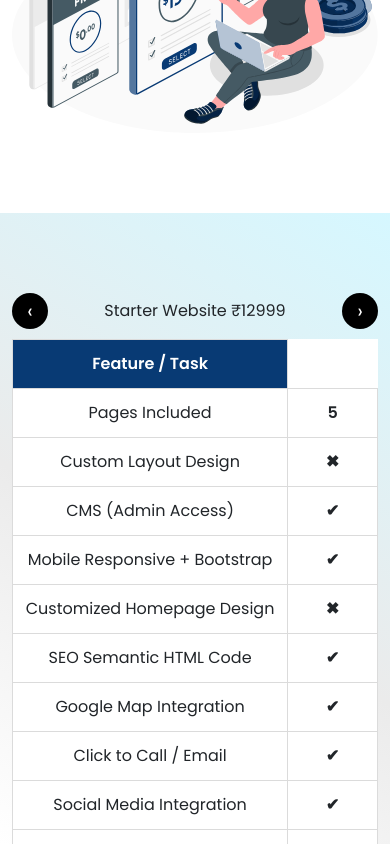
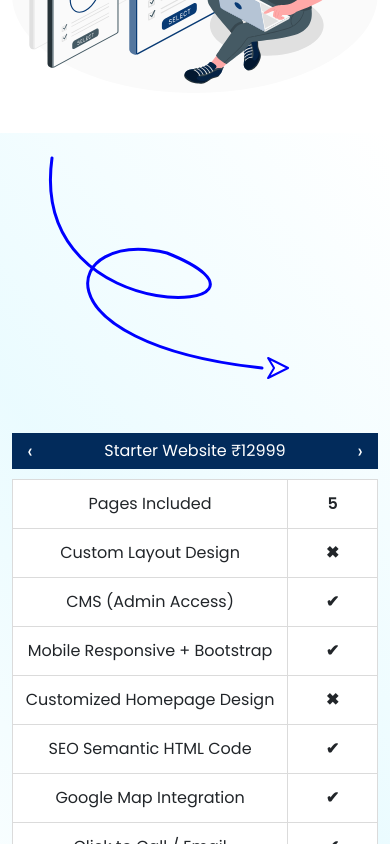
Before and after one commit to webique-technology/webique, a React (Vite) app: page /pricing in a window 390 px wide. Shown: the part 960-1804 px from the top of the page. Built offline with nearby package versions, Linux system fonts and the light colour scheme.

Commit message:
changes done by anupam

```diff
--- a/src/assets/scss/InnerPricing.scss
+++ b/src/assets/scss/InnerPricing.scss
@@ -170,9 +170,17 @@ background: linear-gradient(32deg, rgba(199, 245, 255, 0.65) 0%, rgba(242, 243,
 // }
 }
 
-.pricing-table-section{background: #d6bcf7;
-background: linear-gradient(32deg, rgba(214, 188, 247, 0.54) 0%, rgba(242, 243, 239, 1) 35%, rgba(255, 255, 255, 1) 52%, rgba(235, 235, 235, 1) 73%, rgba(163, 238, 255, 0.45) 100%);
-table.pricing-table {
+.pricing-table-section{background: #DEC5FF8C;
+background: linear-gradient(51deg, rgba(222, 197, 255, 0.54) 0%, rgba(255, 255, 255, 0.82) 35%, rgba(173, 240, 255, 0.25) 67%, rgba(255, 255, 255, 0.71) 100%);
+padding: 0 0 80px;
+.pricing-table {
     background: #fff;
+    thead{
+      position: sticky; top:0;
+
+      @media(max-width:992px) {
+        display: none;
+    }
+    }
 }
 }
--- a/src/assets/scss/InnerServices.scss
+++ b/src/assets/scss/InnerServices.scss
@@ -327,6 +327,18 @@ section.uiux-design-service {
         margin: 40px 0 0;
     }
 
+    @media (max-width: 767px) {
+  .service-slide {
+    width: 80%;
+  }
+}
+
+/* Tablet & above: reset */
+@media (min-width: 768px) {
+  .service-slide {
+    width: auto;
+  }
+}
     .service-card {
         background: $white;
         color: $black;
--- a/src/assets/scss/_common.scss
+++ b/src/assets/scss/_common.scss
@@ -1,6 +1,8 @@
 @import "./variable";
 @import "./mixin";
 
+
+.container-relative{position: relative;}
 h1 {
     font-weight: 700;
     font-size: $font-size-third;
--- a/src/assets/scss/main.scss
+++ b/src/assets/scss/main.scss
@@ -4,6 +4,10 @@
 
 .section-padding {
     padding: 80px 0;
+
+    @media(max-width:576px) {
+           padding: 40px 0;
+        }
 }
 
 .sub-title {
--- a/src/assets/scss/priceTable.scss
+++ b/src/assets/scss/priceTable.scss
@@ -40,11 +40,11 @@ th {
 
   button {
     border: none;
-    background: #000;
-    color: #fff;
+    background: $primary;
+    color: $white;
     width: 36px;
     height: 36px;
-    border-radius: 50%;
+    border-radius: 0%;
     font-size: 20px;
   }
 }
@@ -62,6 +62,12 @@ th {
 
   .plan-switcher {
     display: flex;
+    background: $primary;
+    color: $white;
+    border-radius: 60px;
+    width: 100%;
+    position: sticky;
+    top: 0;
   }
 }
 
--- a/src/components/LogoSlider.jsx
+++ b/src/components/LogoSlider.jsx
@@ -39,7 +39,7 @@ const LogoSlider = ({ data, title }) => {
             spaceBetween: 20,
           },
           768: {
-            slidesPerView: 3,
+            slidesPerView: 5,
             spaceBetween: 24,
           },
           1024: {
--- a/src/components/ServiceSlider.jsx
+++ b/src/components/ServiceSlider.jsx
@@ -39,7 +39,7 @@ const ServiceSlider = ({figmaImg, Title, pText, data, prevRef, nextRef}) => {
   modules={[Navigation, Autoplay]}
   slidesPerView={3}
   spaceBetween={30}
-        slidesPerGroup={1} // move ONE item at a time
+  slidesPerGroup={1}
   loop={true}
   speed={800}
   autoplay={{
@@ -54,14 +54,13 @@ const ServiceSlider = ({figmaImg, Title, pText, data, prevRef, nextRef}) => {
     prevEl: prevRef.current,
     nextEl: nextRef.current,
   }}
-
   breakpoints={{
     0: {
-      slidesPerView: 1,
+      slidesPerView: "auto",
       spaceBetween: 16,
     },
     576: {
-      slidesPerView: 1,
+      slidesPerView: "auto",
       spaceBetween: 20,
     },
     768: {
@@ -75,14 +74,15 @@ const ServiceSlider = ({figmaImg, Title, pText, data, prevRef, nextRef}) => {
   }}
 >
   {data.map((item) => (
-          <SwiperSlide key={item.id}>
+    <SwiperSlide key={item.id} className="service-slide">
       <div className="service-card">
-              <h3 className='fst-italic fw-semibold mb-3'>{item.title}</h3>
+        <h3 className="fst-italic fw-semibold mb-3">{item.title}</h3>
         <p>{item.text}</p>
       </div>
     </SwiperSlide>
   ))}
 </Swiper>
+
 
 
     </div>
--- a/src/components/shared/PriceTable.jsx
+++ b/src/components/shared/PriceTable.jsx
@@ -8,6 +8,9 @@ const PricingTable = () => {
     { key: "enterprise", label: "Enterprise Website ₹33999" },
     { key: "ecommerce", label: "E-Commerce Website ₹41999" },
   ];
+
+
+
 
   const tableData = [
     { feature: "Pages Included", starter: "5", business: "10", enterprise: "15", ecommerce: "Unlimited" },
--- a/src/pages/Pricing.jsx
+++ b/src/pages/Pricing.jsx
@@ -20,6 +20,7 @@ import designImg from "../assets/images/pricing-design.png";
 import devImg from "../assets/images/pricing-developemnt.png";
 import deployImg from "../assets/images/pricing-deploy.png";
 import PriceTable from '../components/shared/PriceTable'
+import { CurveArrow } from '../components/shared/gsapAnimation'
 const Pricing = () => {
 
     const [activeId, setActiveId] = useState(1); // first accordion active
@@ -129,8 +130,9 @@ const Pricing = () => {
             </section>
 
 
-            <section className='section-padding pricing-table-section' >
-                <Container>
+            <section className='pricing-table-section' >
+                <Container className='container-relative'>
+                    <CurveArrow/>
                     <PriceTable />
                 </Container>
             </section>
```
Lines whose indentation alone changed are shown as unchanged.
